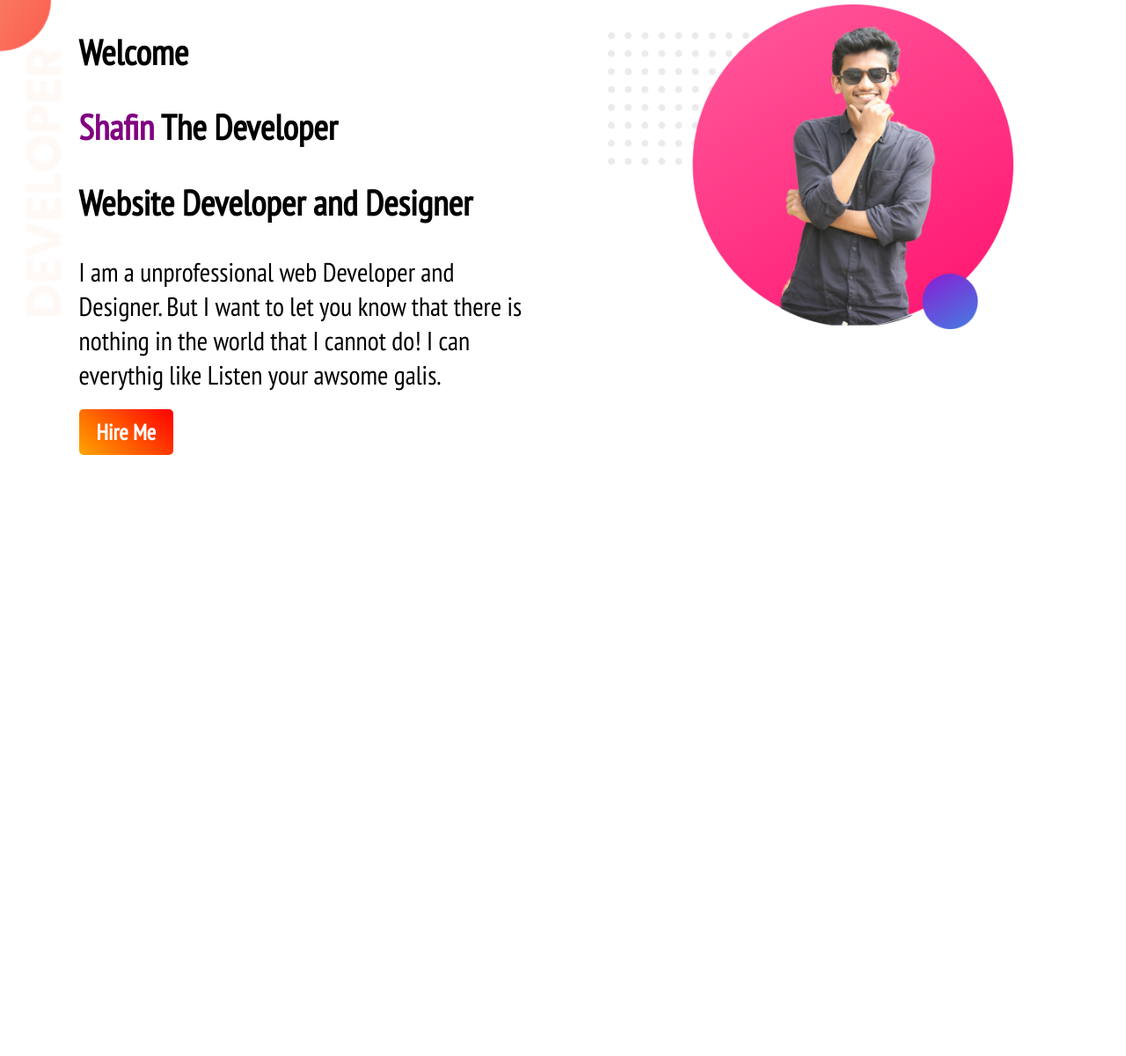
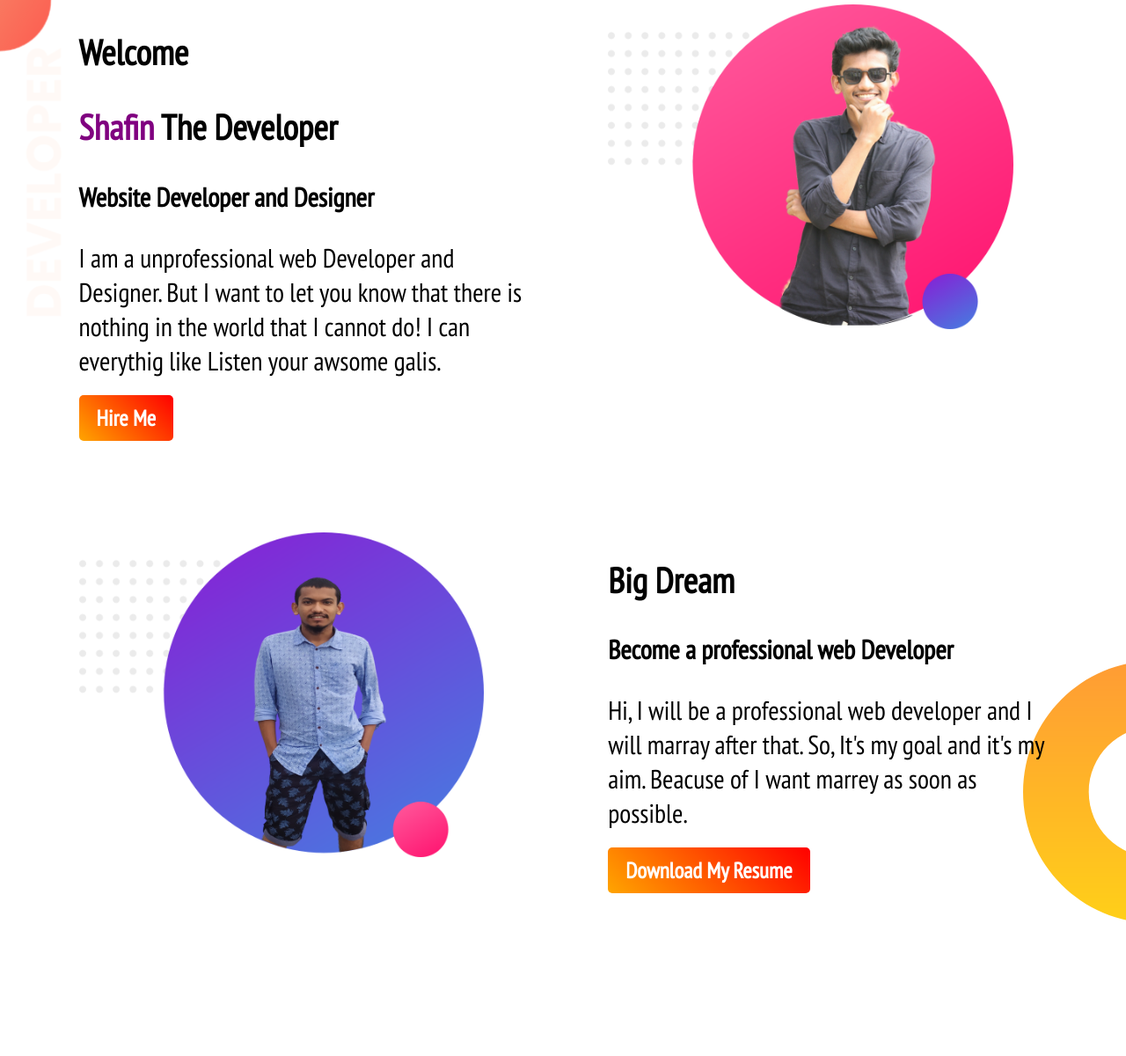
Before and after one commit to sahariar-safin/web-portfolio, a plain HTML site: page index.html in a window 1280 px wide. Shown: the whole page at 88% size. Before the commit the page ends 800 px from the top, so only its background shows below. Drawn offline with Linux system fonts and the light colour scheme.

Commit message:
Secound section added

```diff
--- a/index.html
+++ b/index.html
@@ -14,7 +14,7 @@
         <div class="half-width">
             <h1>Welcome</h1>
             <h1><span class="name-highlite">Shafin</span> The Developer</h1>
-            <h1>Website Developer and Designer</h1>
+            <h3>Website Developer and Designer</h3>
             <p>I am a unprofessional web Developer and Designer. But I want to let you know that there is nothing in the world that I cannot do! I can everythig like Listen your awsome galis.</p>
             <a href="https://github.com/shafinthedeveloper" class="top-button" target="_blank">Hire Me</a>
         </div>
@@ -22,6 +22,16 @@
             <img src="images/image 9.png" alt="">
         </div>
     </section>
-
+    <section class="secound-section">
+        <div class="half-width">
+            <img src="images/image 12.png" alt="">
+        </div>
+        <div class="half-width">
+            <h1>Big Dream</h1>
+            <h3>Become a professional web Developer</h3>
+            <p>Hi, I will be a professional web developer and I will marray after that. So, It's my goal and it's my aim. Beacuse of I want marrey as soon as possible.</p>
+            <a href="https://github.com/shafinthedeveloper" class="top-button" target="_blank">Download My Resume</a>
+        </div>
+    </section>
 </body>
 </html>
--- a/style.css
+++ b/style.css
@@ -5,6 +5,9 @@ body{
 }
 h1{
     font-size: 40px;
+}
+h3{
+    font-size: 30px;
 }
 p{
     font-size: 30px;
@@ -28,7 +31,7 @@ p{
 
 }
 section{
-    height: 500px;
+    height: 600px;
 }
 .top-button{
     text-decoration: none;
@@ -39,3 +42,8 @@ section{
     font-weight: 600;
     border-radius: 5px;
 }
+.secound-section{
+    background-image: url("images/dream-bg.png");
+    background-position: right;
+    background-repeat: no-repeat;
+}
```
Also changed, not shown: images/image 12.png (added).
